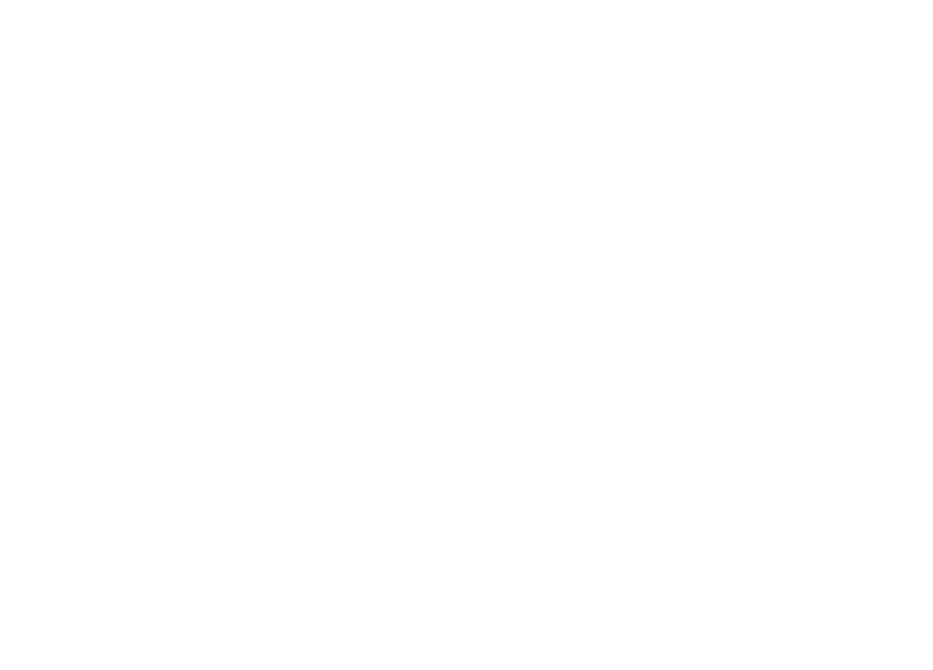
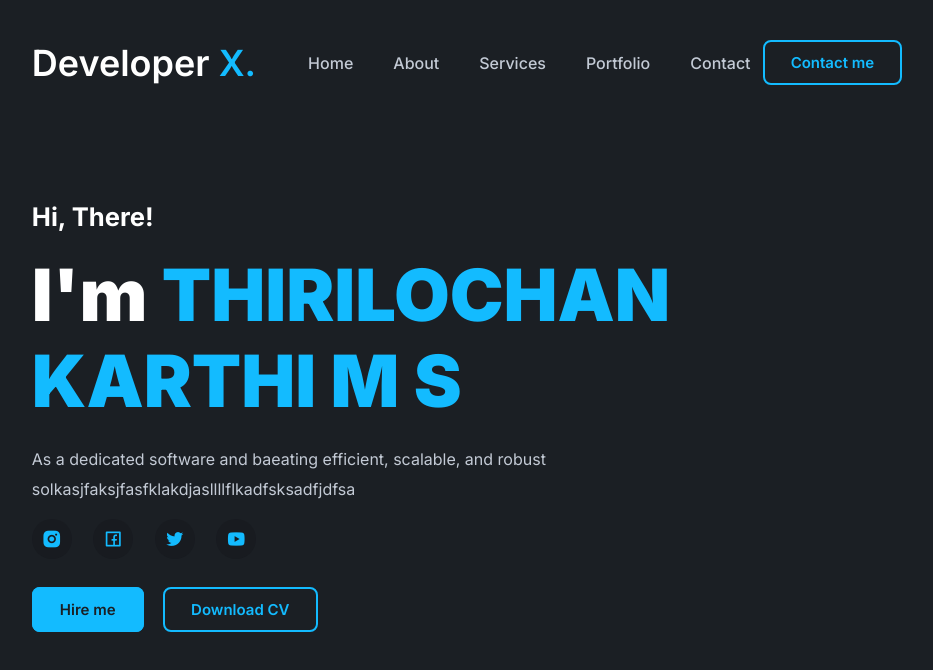
Before and after one commit to thirilochankarthi/PORTFOLIO-WebSite, a plain HTML site: page index.html in a window 1280 px wide. Shown: the whole page, without its empty margins (173-1106 px from the left). Drawn offline with nearby package versions, Linux system fonts and the light colour scheme; files that its build step writes are made by us from their sources.

Commit message:
Home Page Dev

```diff
--- /dev/null
+++ b/css/style.css
@@ -0,0 +1,176 @@
+*{
+    padding: 0;
+    margin: 0;
+    box-sizing: border-box;
+    font-family: 'Inter', sans-serif;
+    text-decoration: none;
+    list-style: none;
+    scroll-behavior: smooth;
+}
+
+:root{
+    --text-color: #fff;
+    --bg-color: #1b1f24;
+    --second-bg-color: #22282f;
+    --main-color: #13bbff;
+    --other-color: #c3cad5;
+
+    --h1-font: 4.5rem;
+    --h2-font: 2.9rem;
+    --p-font: 1rem;
+}
+
+body{
+    color: var(--text-color);
+    background: var(--bg-color);
+}
+
+header{
+    position: fixed;
+    width: 100%;
+    top: 0;
+    right: 0;
+    z-index: 1000;
+    display: flex;
+    align-items: center;
+    justify-content: space-between;
+    padding:40px 16%;
+    background: transparent;
+    transition: all .50s ease;
+}
+.logo{
+    font-size: 36px;
+    color: var(--text-color);
+    font-weight: 600;
+}
+span{
+    color: var(--main-color)
+}
+
+.navlist{
+    display: flex;
+}
+
+.navlist a{
+    font-size: var(--p-font);
+    font-weight: 500;
+    color: var(--other-color);
+    margin-left: 40px;
+    transition: all .50s ease;
+}
+.navlist a:hover{
+    color: var(--main-color);
+    text-shadow: 3px 3px 20px var(--main-color), -2px 1px 30px var(--text-color);
+}
+#menu-icon{
+    font-size: 35px;
+    z-index: 10001;
+    cursor: pointer;
+    display: none;
+}
+.h-btn{
+    display: inline-block;
+    padding: 11px 26px;
+    background: transparent;
+    color: var(--main-color);
+    border: 2px solid var(--main-color);
+    border-radius: 8px;
+    font-size: 15px;
+    font-weight: 600;
+    transition: all .50s ease;
+}
+.h-btn:hover{
+    background: var(--main-color);
+    color: var(--bg-color);
+    box-shadow: 0 0 20px var(--main-color);
+    transform: scale(1.1);
+}
+section{
+    padding: 110px 16% 90px;
+}
+
+/* (If you Want Image to be in Background )
+.hero {
+    height: 100vh;
+    width: 100%;
+    background: url(../assets/images/person.png);
+    background-position: top right;
+    background-size: cover;
+}  */
+
+.hero{
+    height: 100vh;
+    width: 100%;
+    background-position: top right;
+    background-size: cover;
+    display: flex;
+    align-items: center;
+    justify-content: flex-start;
+}
+.main-content h4{
+    font-size: 1.6rem;
+}
+.main-content h1{
+    font-size: var(--h1-font);
+    font-weight: 900;
+    margin: 20px 0px 20px;
+    line-height: 1.2;
+}
+.main-content p{
+    font-size: var(--p-font);
+    font-weight: 400;
+    width: 620px;
+    max-width: 100%;
+    color: var(--other-color);
+    line-height: 30px;
+    margin-bottom: 15px;
+}
+.social{
+    margin-bottom: 40px;
+}
+.social i{
+    display: inline-flex;
+    align-items: center;
+    justify-content: center;
+    width: 40px;
+    height: 40px;
+    color: var(--main-color);
+    border-radius: 50%;
+    backdrop-filter: brightness(88%);
+    font-size: 20px;
+    margin-right: 17px;
+    box-shadow: 0 0 20px transparent;
+    cursor: pointer;
+    transition: all .50s ease;
+}
+.social i:hover{
+    transform: scale(1.1);
+    box-shadow: 0 0 20px var(--main-color);
+}
+.btn{
+    display: inline-black;
+    padding: 11px 26px;
+    background: var(--main-color);
+    color: var(--bg-color);
+    border: 2px solid var(--main-color);
+    border-radius: 8px;
+    font-size: 15px;
+    font-weight: 600;
+    transition: all .50s ease;
+}
+.btn:hover{
+    background: transparent;
+    color: var(--main-color);
+    box-shadow: 0 0 20px var(--main-color);
+}
+.btn2{
+    background: transparent;
+    color: var(--main-color);
+    border: 2px solid var(--main-color);
+    margin-left: 15px;
+    transition: all .50s ease;
+}
+.btn2:hover{
+    background: var(--main-color);
+    color: var(--bg-color);
+}
--- a/index.html
+++ b/index.html
@@ -4,7 +4,7 @@
     <meta charset="UTF-8">
     <meta name="viewport" content="width=device-width, initial-scale=1.0">
     <title>MST PORTFOLIO</title>
-    <link rel="stylesheet" type="text/css" href="css/style.css">
+    <link rel="stylesheet" type="text/css" href="css/style.css"/>
 
     <!--- Box icons link -->
     <link rel="stylesheet"
@@ -13,12 +13,56 @@
     <!--- Remix icons link -->
     <link
     href="https://cdn.jsdelivr.net/npm/remixicon@4.3.0/fonts/remixicon.css"
-    rel="stylesheet"/>
+    rel="stylesheet">
 
     <!-- Google Fonts link -->
-
+    <link rel="preconnect" href="https://fonts.googleapis.com">
+    <link rel="preconnect" href="https://fonts.gstatic.com" crossorigin>
+    <link href="https://fonts.googleapis.com/css2?family=Inter:wght@300;400;500;600;700;800;900&display=swap" rel="stylesheet">
 </head>
 <body>
 
+
+    <!--header-->
+    <header>
+        <a href="#" class="logo">Developer <span>X.</span></a>
+
+        <div class="bx bx-menu" id="menu-icon"></div>
+
+        <ul class="navlist">
+            <li><a href="#home">Home</a></li>
+            <li><a href="#about">About</a></li>
+            <li><a href="#services">Services</a></li>
+            <li><a href="#portfolio">Portfolio</a></li>
+            <li><a href="#contact">Contact</a></li>
+        </ul>
+
+        <div class="top-btnn">
+            <a href="#" class="h-btn">Contact me</a>
+        </div>
+    </header>
+
+    <!--hero-->
+    <section class="hero" id="home">
+        <div class="main-content">
+            <h4>Hi, There!</h4>
+            <h1>I'm <span>THIRILOCHAN KARTHI M S</span></h1>
+            <p>As a dedicated software and baeating efficient, scalable, and robust solkasjfaksjfasfklakdjasllllflkadfsksadfjdfsa</p>
+            <div class="social">
+                <a href="#"><i class="ri-instagram-fill"></i></a>
+                <a href="#"><i class="ri-facebook-box-line"></i></a>
+                <a href="#"><i class="ri-twitter-fill"></i></a>
+                <a href="#"><i class="ri-youtube-fill"></i></a>
+            </div>
+
+            <div class="main-btn">
+                <a href="#" class="btn">Hire me</a>
+                <a href="#" class="btn btn2">Download CV</a>
+            </div>
+        </div>
+
+    </section>
+    <!---js link-->
+    <script src="js/script.js"></script>
 </body>
 </html>
```
Also changed, not shown: assets/images/person.png (added), style.css (deleted), 1 other file.
